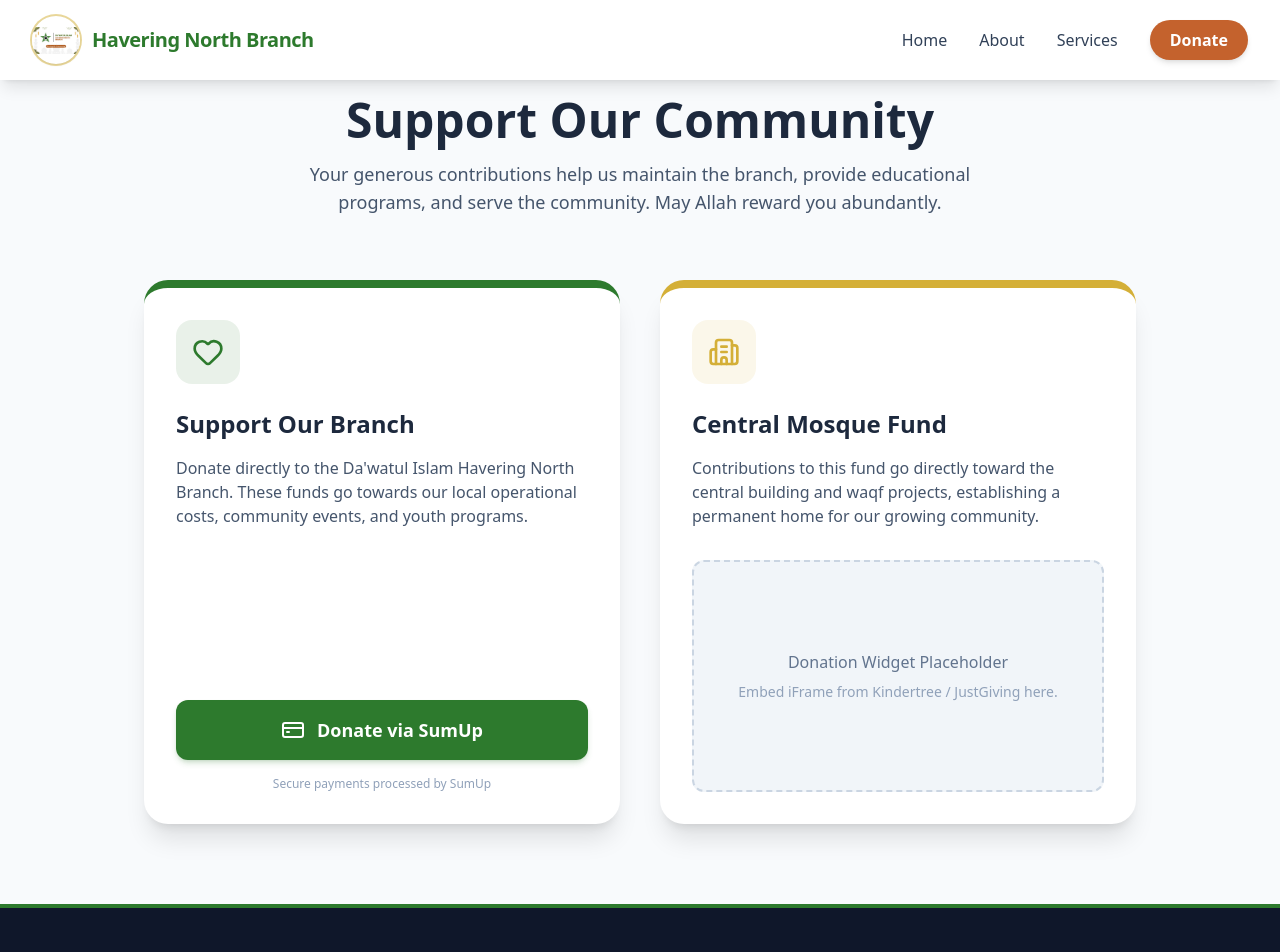
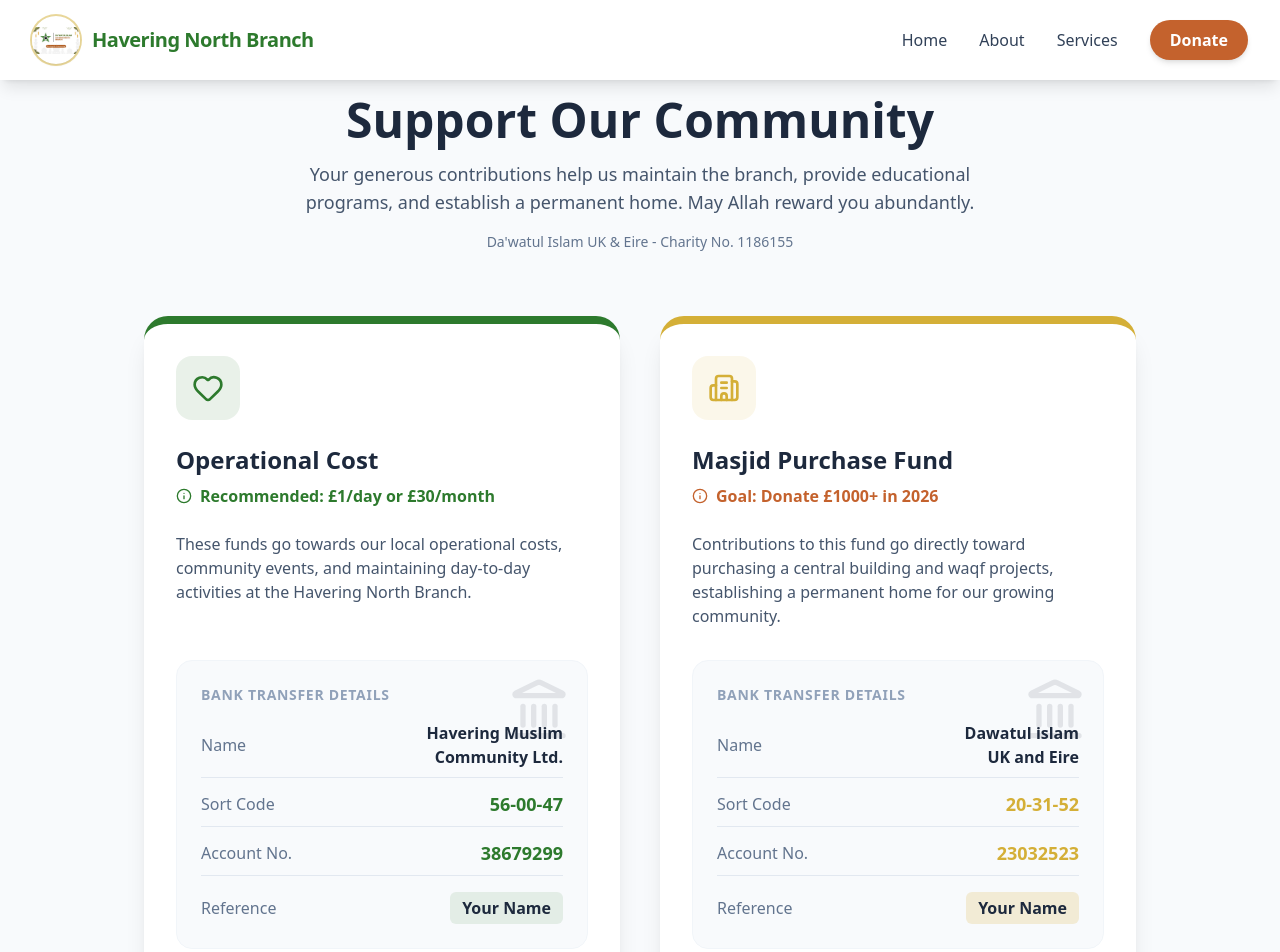
Before and after one commit to MTS-27/DIH-North, a Next.js app: page /donations in a window 1280 px wide. Shown: the top 952 px of the page. Built offline with nearby package versions, Linux system fonts and the light colour scheme.

Commit message:
Update page.js

```diff
--- a/src/app/donations/page.js
+++ b/src/app/donations/page.js
@@ -1,4 +1,4 @@
-import { Heart, Building2, CreditCard } from "lucide-react";
+import { Heart, Building2, Landmark, Info } from "lucide-react";
 
 export const metadata = {
   title: "Donations | Da'watul Islam Havering North",
@@ -15,54 +15,93 @@
             Support Our Community
           </h1>
           <p className="text-lg text-slate-600 max-w-2xl mx-auto">
-            Your generous contributions help us maintain the branch, provide educational programs, and serve the community. May Allah reward you abundantly.
+            Your generous contributions help us maintain the branch, provide educational programs, and establish a permanent home. May Allah reward you abundantly.
           </p>
+          <div className="mt-4 text-sm text-slate-500 font-medium">
+            Da'watul Islam UK & Eire - Charity No. 1186155
+          </div>
         </div>
 
         <div className="grid md:grid-cols-2 gap-10">
 
-          {/* Branch Donation Section (SumUp) */}
-          <div className="bg-white rounded-3xl shadow-xl p-8 border-t-8 border-brand-green transform transition-all hover:-translate-y-2 hover:shadow-2xl flex flex-col h-full">
+          {/* Operational Cost Section */}
+          <div className="bg-white rounded-3xl shadow-xl p-8 border-t-8 border-brand-green transform transition-all hover:-translate-y-2 hover:shadow-2xl flex flex-col h-full relative overflow-hidden">
             <div className="bg-brand-green/10 w-16 h-16 rounded-2xl flex items-center justify-center mb-6">
               <Heart className="h-8 w-8 text-brand-green" />
             </div>
-            <h2 className="text-2xl font-bold text-slate-800 mb-4">Support Our Branch</h2>
+            <h2 className="text-2xl font-bold text-slate-800 mb-2">Operational Cost</h2>
+            <p className="text-brand-green font-semibold mb-6 flex items-center gap-2">
+              <Info className="w-4 h-4" /> Recommended: £1/day or £30/month
+            </p>
             <p className="text-slate-600 mb-8 flex-grow">
-              Donate directly to the Da'watul Islam Havering North Branch. These funds go towards our local operational costs, community events, and youth programs.
+              These funds go towards our local operational costs, community events, and maintaining day-to-day activities at the Havering North Branch.
             </p>
-            <div className="mt-auto">
-              {/* Place SumUp link in the href below */}
-              <a
-                href="#"
-                target="_blank"
-                rel="noopener noreferrer"
-                className="w-full flex items-center justify-center gap-3 bg-brand-green hover:bg-brand-green/90 text-white py-4 rounded-xl font-bold text-lg transition-all active:scale-95 shadow-md shadow-brand-green/20"
-              >
-                <CreditCard className="w-6 h-6" />
-                Donate via SumUp
-              </a>
-              <p className="text-xs text-center text-slate-400 mt-4">Secure payments processed by SumUp</p>
+
+            <div className="bg-slate-50 rounded-2xl p-6 border border-slate-100 relative">
+              <div className="absolute top-0 right-0 p-4 opacity-10">
+                <Landmark className="w-16 h-16" />
+              </div>
+              <h3 className="text-sm font-bold text-slate-400 uppercase tracking-wider mb-4">Bank Transfer Details</h3>
+              <div className="space-y-3 relative z-10">
+                <div className="flex justify-between items-center border-b border-slate-200 pb-2">
+                  <span className="text-slate-500">Name</span>
+                  <span className="font-bold text-slate-800 text-right">Havering Muslim<br/>Community Ltd.</span>
+                </div>
+                <div className="flex justify-between items-center border-b border-slate-200 pb-2">
+                  <span className="text-slate-500">Sort Code</span>
+                  <span className="font-mono font-bold text-lg text-brand-green">56-00-47</span>
+                </div>
+                <div className="flex justify-between items-center border-b border-slate-200 pb-2">
+                  <span className="text-slate-500">Account No.</span>
+                  <span className="font-mono font-bold text-lg text-brand-green">38679299</span>
+                </div>
+                <div className="flex justify-between items-center pt-1">
+                  <span className="text-slate-500">Reference</span>
+                  <span className="font-bold text-slate-800 bg-brand-green/10 px-3 py-1 rounded-md">Your Name</span>
+                </div>
+              </div>
             </div>
+            <p className="text-center text-sm text-slate-500 mt-6 font-medium">Please set up a Standing Order</p>
           </div>
 
-          {/* Central Mosque Fund Section */}
-          <div className="bg-white rounded-3xl shadow-xl p-8 border-t-8 border-brand-gold transform transition-all hover:-translate-y-2 hover:shadow-2xl flex flex-col h-full">
+          {/* Masjid Purchase Fund Section */}
+          <div className="bg-white rounded-3xl shadow-xl p-8 border-t-8 border-brand-gold transform transition-all hover:-translate-y-2 hover:shadow-2xl flex flex-col h-full relative overflow-hidden">
             <div className="bg-brand-gold/10 w-16 h-16 rounded-2xl flex items-center justify-center mb-6">
               <Building2 className="h-8 w-8 text-brand-gold" />
             </div>
-            <h2 className="text-2xl font-bold text-slate-800 mb-4">Central Mosque Fund</h2>
+            <h2 className="text-2xl font-bold text-slate-800 mb-2">Masjid Purchase Fund</h2>
+            <p className="text-brand-brown font-semibold mb-6 flex items-center gap-2">
+              <Info className="w-4 h-4" /> Goal: Donate £1000+ in 2026
+            </p>
             <p className="text-slate-600 mb-8 flex-grow">
-              Contributions to this fund go directly toward the central building and waqf projects, establishing a permanent home for our growing community.
+              Contributions to this fund go directly toward purchasing a central building and waqf projects, establishing a permanent home for our growing community.
             </p>
-            <div className="mt-auto w-full aspect-video bg-slate-100 rounded-xl overflow-hidden relative flex items-center justify-center border-2 border-dashed border-slate-300">
-               {/*
-                 TODO: <iframe src="KINDERTREE_OR_JUSTGIVING_WIDGET_URL" width="100%" height="100%" frameBorder="0" scrolling="no"></iframe>
-               */}
-               <div className="text-center p-4">
-                 <p className="text-slate-500 font-medium mb-2">Donation Widget Placeholder</p>
-                 <p className="text-sm text-slate-400">Embed iFrame from Kindertree / JustGiving here.</p>
-               </div>
+
+            <div className="bg-slate-50 rounded-2xl p-6 border border-slate-100 relative">
+              <div className="absolute top-0 right-0 p-4 opacity-10">
+                <Landmark className="w-16 h-16" />
+              </div>
+              <h3 className="text-sm font-bold text-slate-400 uppercase tracking-wider mb-4">Bank Transfer Details</h3>
+              <div className="space-y-3 relative z-10">
+                <div className="flex justify-between items-center border-b border-slate-200 pb-2">
+                  <span className="text-slate-500">Name</span>
+                  <span className="font-bold text-slate-800 text-right">Dawatul islam<br/>UK and Eire</span>
+                </div>
+                <div className="flex justify-between items-center border-b border-slate-200 pb-2">
+                  <span className="text-slate-500">Sort Code</span>
+                  <span className="font-mono font-bold text-lg text-brand-gold">20-31-52</span>
+                </div>
+                <div className="flex justify-between items-center border-b border-slate-200 pb-2">
+                  <span className="text-slate-500">Account No.</span>
+                  <span className="font-mono font-bold text-lg text-brand-gold">23032523</span>
+                </div>
+                <div className="flex justify-between items-center pt-1">
+                  <span className="text-slate-500">Reference</span>
+                  <span className="font-bold text-slate-800 bg-brand-gold/20 px-3 py-1 rounded-md text-brand-brown">Your Name</span>
+                </div>
+              </div>
             </div>
+            <p className="text-center text-sm text-slate-500 mt-6 font-medium">Please set up a Standing Order</p>
           </div>
 
         </div>
```
